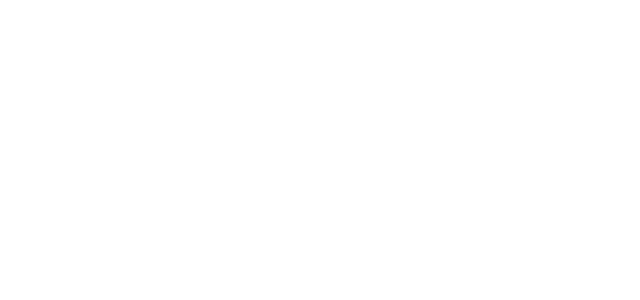
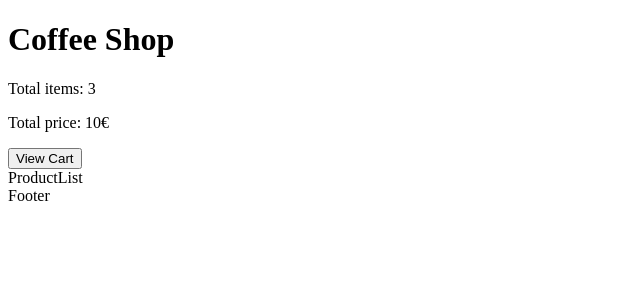
Before and after one commit to DVNOWEB/webshop_project, a React (Vite) app in the folder coffee_shop/: page / in a window 1280 px wide. Shown: the top 300 px of the page, without its empty margins (0-640 px from the left). Built offline with nearby package versions, Linux system fonts and the light colour scheme.

Commit message:
creating components and model folder and files for the project

```diff
--- a/coffee_shop/src/App.tsx
+++ b/coffee_shop/src/App.tsx
@@ -1,10 +1,30 @@
+import Header from "./components/Header"
+import Footer from "./components/Footer"
+import Cart from "./components/Cart"
+import ProductList from "./components/ProductList"
+// import ProductDetails from './components/ProductDetails'
+
+// we importing useState from react because we want to use state to toggle between the product list and the product details
+import { useState } from "react"
+
 function App() {
 
-  return (
+  // viewCart is a boolean that will toggle between the product list and the product details
+  const [ viewCart, setViewCart ] = useState<boolean>(false)
+
+  // if viewCart is true, then we will display the cart, otherwise we will display the product list
+  const pageContent = viewCart ? <Cart /> : <ProductList />
+
+  const content = (
     <>
-
+      <Header viewCart={viewCart} setViewCart={setViewCart} />
+      {pageContent}
+      <Footer viewCart={viewCart} />
     </>
   )
+
+  // we are returning the content
+  return content
 }
 
 export default App
--- /dev/null
+++ b/coffee_shop/src/components/Cart.tsx
@@ -0,0 +1,9 @@
+
+
+const Cart = () => {
+  return (
+    <div>Cart</div>
+  )
+}
+
+export default Cart
--- /dev/null
+++ b/coffee_shop/src/components/Footer.tsx
@@ -0,0 +1,9 @@
+
+
+const Footer = () => {
+  return (
+    <div>Footer</div>
+  )
+}
+
+export default Footer
--- /dev/null
+++ b/coffee_shop/src/components/Header.tsx
@@ -0,0 +1,26 @@
+import Nav from "./Nav"
+
+type PropsType = {
+  viewCart: boolean
+  setViewCart: React.Dispatch<React.SetStateAction<boolean>>
+}
+
+const Header = ({ viewCart, setViewCart }: PropsType) => {
+
+  const content = (
+    <header className="header" >
+      <div className="header_logo-box">
+        <h1>Coffee Shop</h1>
+        <div className="header_price-box">
+          <p>Total items: 3</p>
+          <p>Total price: 10€</p>
+        </div>
+      </div>
+      <Nav viewCart={viewCart} setViewCart={setViewCart} />
+    </header>
+
+  )
+
+  return content
+}
+export default Header
--- /dev/null
+++ b/coffee_shop/src/components/Nav.tsx
@@ -0,0 +1,22 @@
+type PropsType = {
+  viewCart: boolean
+  setViewCart: React.Dispatch<React.SetStateAction<boolean>>
+}
+
+const Nav = ({viewCart, setViewCart }: PropsType) => {
+
+  // ternary operator
+  // if viewCart is true, then we will display the cart
+  const button = viewCart
+   ? <button onClick={() => setViewCart(false)}>Back to Products</button>
+   : <button onClick={() => setViewCart(true)}>View Cart</button>
+
+  const content = (
+    <nav className="nav">
+     {button}
+    </nav>
+  )
+  return content
+}
+
+export default Nav
--- /dev/null
+++ b/coffee_shop/src/components/ProductDetails.tsx
@@ -0,0 +1,9 @@
+
+
+const ProductDetails = () => {
+  return (
+    <div>ProductDetails</div>
+  )
+}
+
+export default ProductDetails
--- /dev/null
+++ b/coffee_shop/src/components/ProductList.tsx
@@ -0,0 +1,9 @@
+
+
+const ProductList = () => {
+  return (
+    <div>ProductList</div>
+  )
+}
+
+export default ProductList
```
Also changed, not shown: coffee_shop/src/model/propTypes.d.ts (added).
